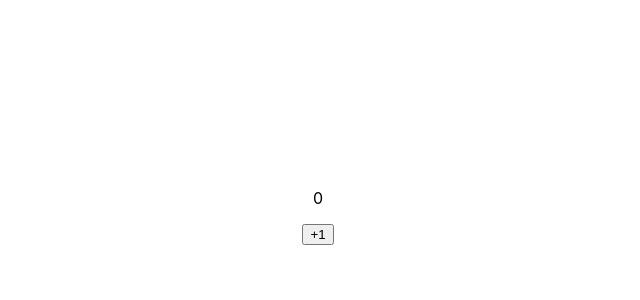
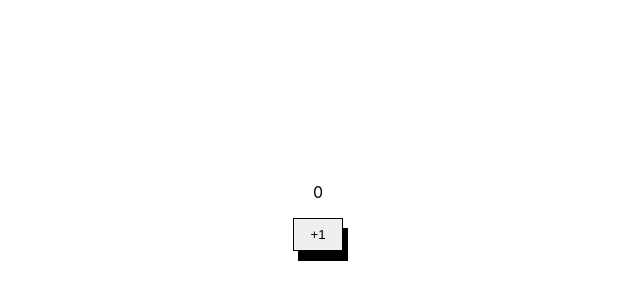
Before and after one commit to prdxs/react-perf-workshop, a React (Create React App) app: page / in a window 1280 px wide. Shown: the part 192-492 px from the top of the page, without its empty margins (322-962 px from the left). Built offline with nearby package versions, Linux system fonts and the light colour scheme.

Commit message:
EX2.1: What if we want to style the Button? Re-rendering again v.v

```diff
--- a/src/App.tsx
+++ b/src/App.tsx
@@ -6,12 +6,23 @@ function App() {
   console.log("App: rendering");
   const [count, setCount] = useState(0);
 
-  const handleClick = useCallback(() => setCount(count => count + 1), []);
+  const handleClick = useCallback(() => setCount((count) => count + 1), []);
+
+  const buttonStyle = {
+    borderRadius: 0,
+    border: "1px solid black",
+    padding: "0.5rem 1rem",
+    boxShadow: "5px 10px",
+    outline: "none",
+    cursor: "pointer",
+  };
 
   return (
     <div className="App">
       <p>{count}</p>
-      <Button onClick={handleClick}>+1</Button>
+      <Button style={buttonStyle} onClick={handleClick}>
+        +1
+      </Button>
     </div>
   );
 }
--- a/src/components/Button.tsx
+++ b/src/components/Button.tsx
@@ -1,12 +1,13 @@
-import React, { FC, MouseEventHandler, memo } from "react";
+import React, { FC, MouseEventHandler, memo, CSSProperties } from "react";
 
 interface Props {
   onClick: MouseEventHandler<HTMLButtonElement>;
+  style?: CSSProperties;
 }
 
-const Button: FC<Props> = ({ onClick, children }) => {
+const Button: FC<Props> = ({ style, onClick, children }) => {
   console.log('Button: rendering');
-  return <button onClick={onClick}>{children}</button>;
+  return <button style={style} onClick={onClick}>{children}</button>;
 };
 
 export default memo<FC<Props>>(Button);
```
